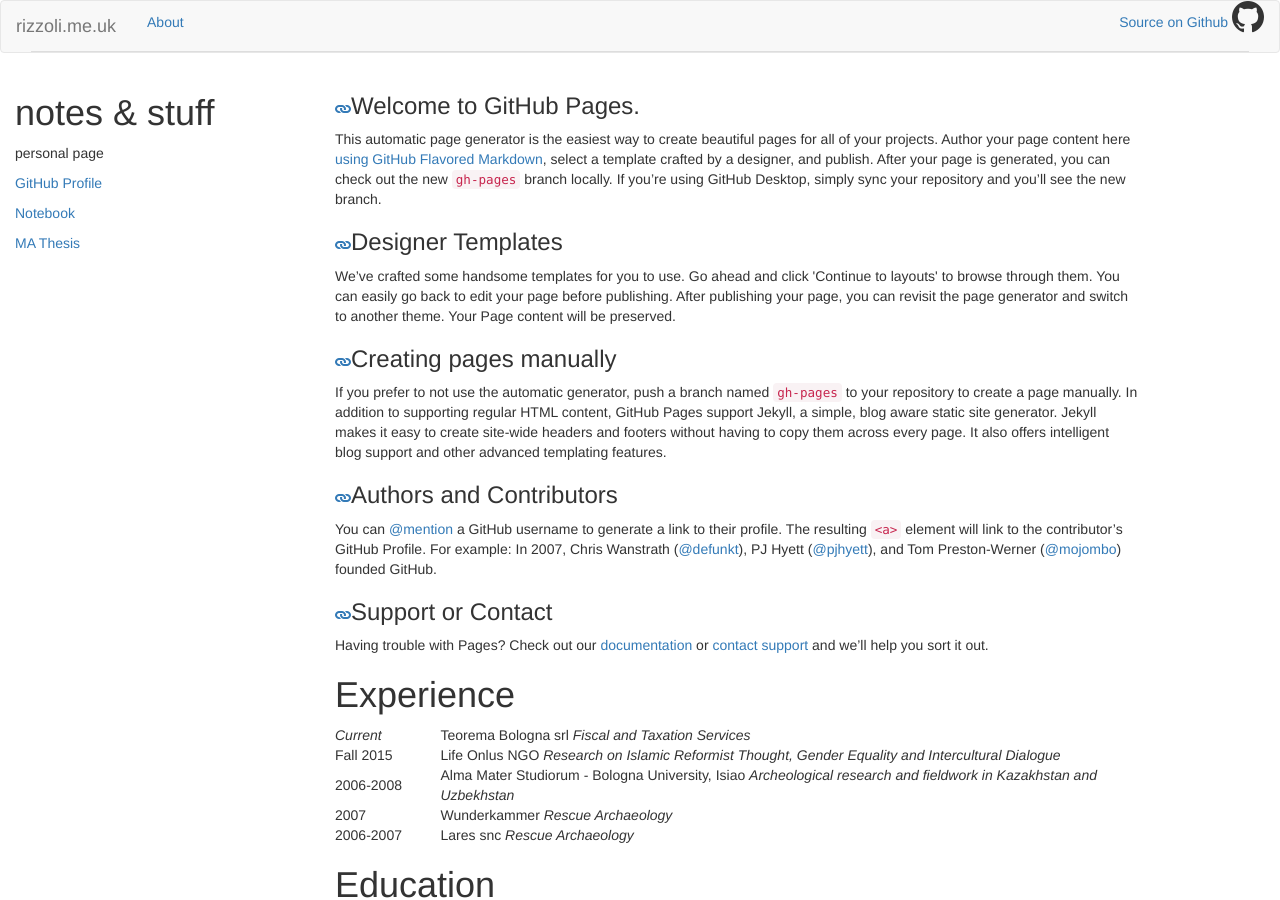
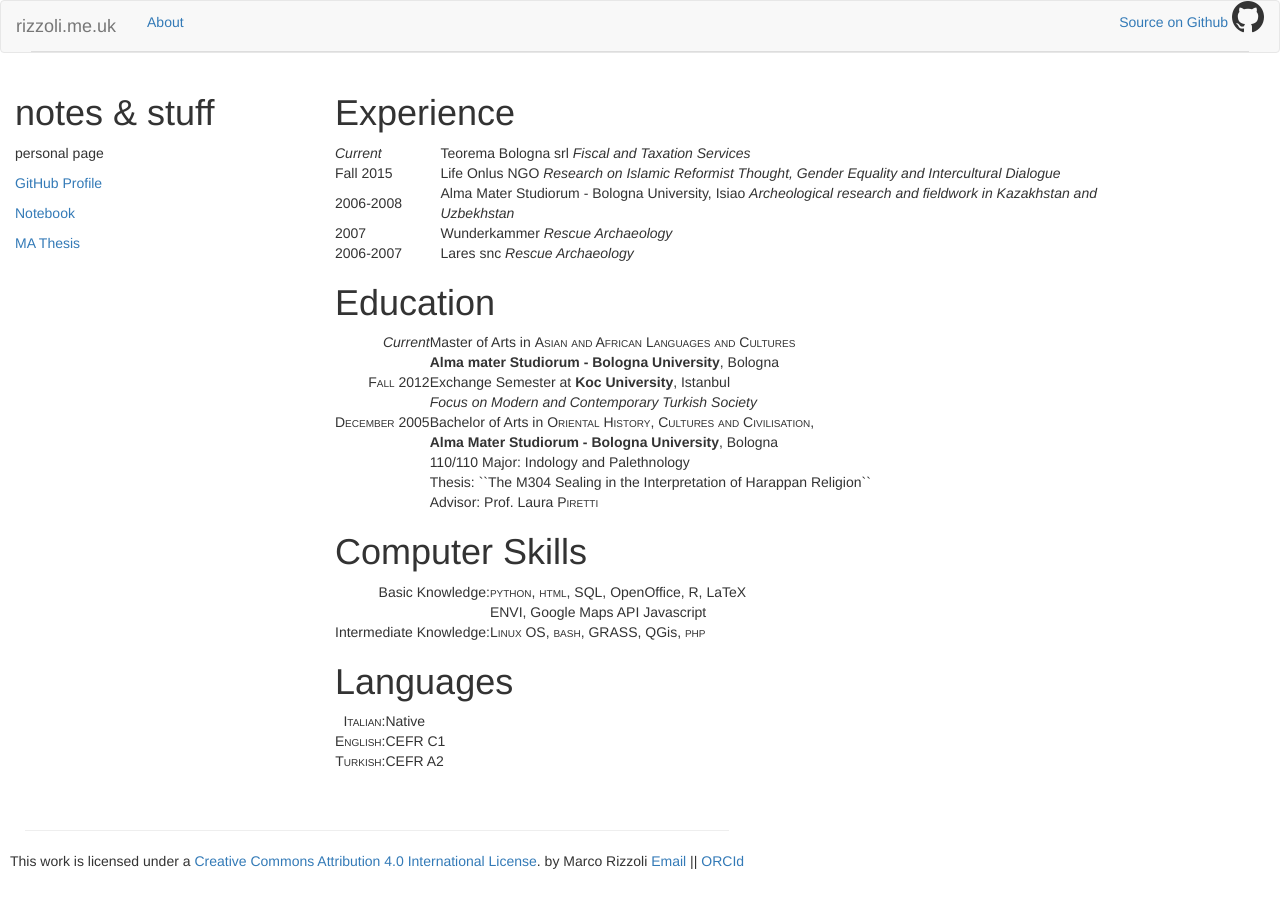
Before and after one commit to mrizzoli/mrizzoli.github.io, a Jekyll site: the page built from index.html, in a window 1280 px wide and 900 px high. Built offline with Jekyll 4.4.1, drawn with Linux system fonts in a browser that asks for light colours; Markdown is read by kramdown in place of the engine named in the settings.

Commit message:
no gh pages

```diff
--- a/index.html
+++ b/index.html
@@ -3,19 +3,19 @@
 ---
 <div class="container-fluid">
   <div class="col-md-8">
-    <section>
-      <h3>
-        <a id="welcome-to-github-pages" class="anchor" href="#welcome-to-github-pages" aria-hidden="true"><span class="octicon octicon-link"></span></a>Welcome to GitHub Pages.</h3>
-        <p>This automatic page generator is the easiest way to create beautiful pages for all of your projects. Author your page content here <a href="https://guides.github.com/features/mastering-markdown/">using GitHub Flavored Markdown</a>, select a template crafted by a designer, and publish. After your page is generated, you can check out the new <code>gh-pages</code> branch locally. If you’re using GitHub Desktop, simply sync your repository and you’ll see the new branch.</p>
-      <h3><a id="designer-templates" class="anchor" href="#designer-templates" aria-hidden="true"><span class="octicon octicon-link"></span></a>Designer Templates</h3>
-        <p>We’ve crafted some handsome templates for you to use. Go ahead and click 'Continue to layouts' to browse through them. You can easily go back to edit your page before publishing. After publishing your page, you can revisit the page generator and switch to another theme. Your Page content will be preserved.</p>
-      <h3><a id="creating-pages-manually" class="anchor" href="#creating-pages-manually" aria-hidden="true"><span class="octicon octicon-link"></span></a>Creating pages manually</h3>
-        <p>If you prefer to not use the automatic generator, push a branch named <code>gh-pages</code> to your repository to create a page manually. In addition to supporting regular HTML content, GitHub Pages support Jekyll, a simple, blog aware static site generator. Jekyll makes it easy to create site-wide headers and footers without having to copy them across every page. It also offers intelligent blog support and other advanced templating features.</p>
-      <h3><a id="authors-and-contributors" class="anchor" href="#authors-and-contributors" aria-hidden="true"><span class="octicon octicon-link"></span></a>Authors and Contributors</h3>
-        <p>You can <a href="https://github.com/blog/821" class="user-mention">@mention</a> a GitHub username to generate a link to their profile. The resulting <code>&lt;a&gt;</code> element will link to the contributor’s GitHub Profile. For example: In 2007, Chris Wanstrath (<a href="https://github.com/defunkt" class="user-mention">@defunkt</a>), PJ Hyett (<a href="https://github.com/pjhyett" class="user-mention">@pjhyett</a>), and Tom Preston-Werner (<a href="https://github.com/mojombo" class="user-mention">@mojombo</a>) founded GitHub.</p>
-      <h3><a id="support-or-contact" class="anchor" href="#support-or-contact" aria-hidden="true"><span class="octicon octicon-link"></span></a>Support or Contact</h3>
-        <p>Having trouble with Pages? Check out our <a href="https://help.github.com/pages">documentation</a> or <a href="https://github.com/contact">contact support</a> and we’ll help you sort it out.</p>
-   </section>
+   <!--  <section> -->
+   <!--    <h3> -->
+   <!--      <a id="welcome-to-github-pages" class="anchor" href="#welcome-to-github-pages" aria-hidden="true"><span class="octicon octicon-link"></span></a>Welcome to GitHub Pages.</h3> -->
+   <!--      <p>This automatic page generator is the easiest way to create beautiful pages for all of your projects. Author your page content here <a href="https://guides.github.com/features/mastering-markdown/">using GitHub Flavored Markdown</a>, select a template crafted by a designer, and publish. After your page is generated, you can check out the new <code>gh-pages</code> branch locally. If you’re using GitHub Desktop, simply sync your repository and you’ll see the new branch.</p> -->
+   <!--    <h3><a id="designer-templates" class="anchor" href="#designer-templates" aria-hidden="true"><span class="octicon octicon-link"></span></a>Designer Templates</h3> -->
+   <!--      <p>We’ve crafted some handsome templates for you to use. Go ahead and click 'Continue to layouts' to browse through them. You can easily go back to edit your page before publishing. After publishing your page, you can revisit the page generator and switch to another theme. Your Page content will be preserved.</p> -->
+   <!--    <h3><a id="creating-pages-manually" class="anchor" href="#creating-pages-manually" aria-hidden="true"><span class="octicon octicon-link"></span></a>Creating pages manually</h3> -->
+   <!--      <p>If you prefer to not use the automatic generator, push a branch named <code>gh-pages</code> to your repository to create a page manually. In addition to supporting regular HTML content, GitHub Pages support Jekyll, a simple, blog aware static site generator. Jekyll makes it easy to create site-wide headers and footers without having to copy them across every page. It also offers intelligent blog support and other advanced templating features.</p> -->
+   <!--    <h3><a id="authors-and-contributors" class="anchor" href="#authors-and-contributors" aria-hidden="true"><span class="octicon octicon-link"></span></a>Authors and Contributors</h3> -->
+   <!--      <p>You can <a href="https://github.com/blog/821" class="user-mention">@mention</a> a GitHub username to generate a link to their profile. The resulting <code>&lt;a&gt;</code> element will link to the contributor’s GitHub Profile. For example: In 2007, Chris Wanstrath (<a href="https://github.com/defunkt" class="user-mention">@defunkt</a>), PJ Hyett (<a href="https://github.com/pjhyett" class="user-mention">@pjhyett</a>), and Tom Preston-Werner (<a href="https://github.com/mojombo" class="user-mention">@mojombo</a>) founded GitHub.</p> -->
+   <!--    <h3><a id="support-or-contact" class="anchor" href="#support-or-contact" aria-hidden="true"><span class="octicon octicon-link"></span></a>Support or Contact</h3> -->
+   <!--      <p>Having trouble with Pages? Check out our <a href="https://help.github.com/pages">documentation</a> or <a href="https://github.com/contact">contact support</a> and we’ll help you sort it out.</p> -->
+   <!-- </section> -->
     <section id="curriculum">
       <h1 id="experience">Experience</h1>
       <table>
```
